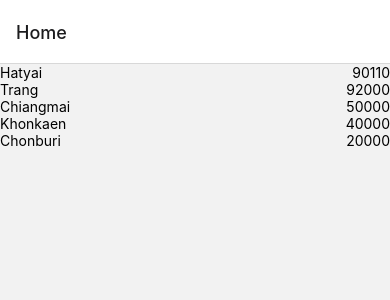
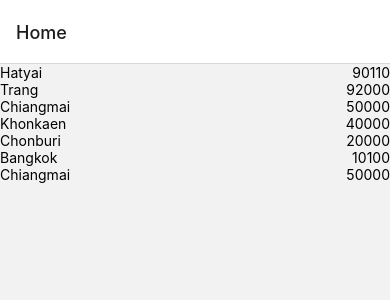
Before and after one commit to oat2000/lab-react-native, a React Native app: screen /Home in a window 390 px wide. Shown: the top 300 px of the page. Built offline with nearby package versions, Linux system fonts and the light colour scheme.

Commit message:
after lab1

```diff
--- a/screen/ZipCodeScreen.js
+++ b/screen/ZipCodeScreen.js
@@ -9,6 +9,8 @@ const availableZipItems = [
     { place: 'Chiangmai', code: '50000' },
     { place: 'Khonkaen', code: '40000' },
     { place: 'Chonburi', code: '20000' },
+    { place: 'Bangkok', code: '10100' },
+    { place: 'Chiangmai', code: '50000' },
 ]
 
 const ZipItem = ({place, code, navigation}) => (
```
